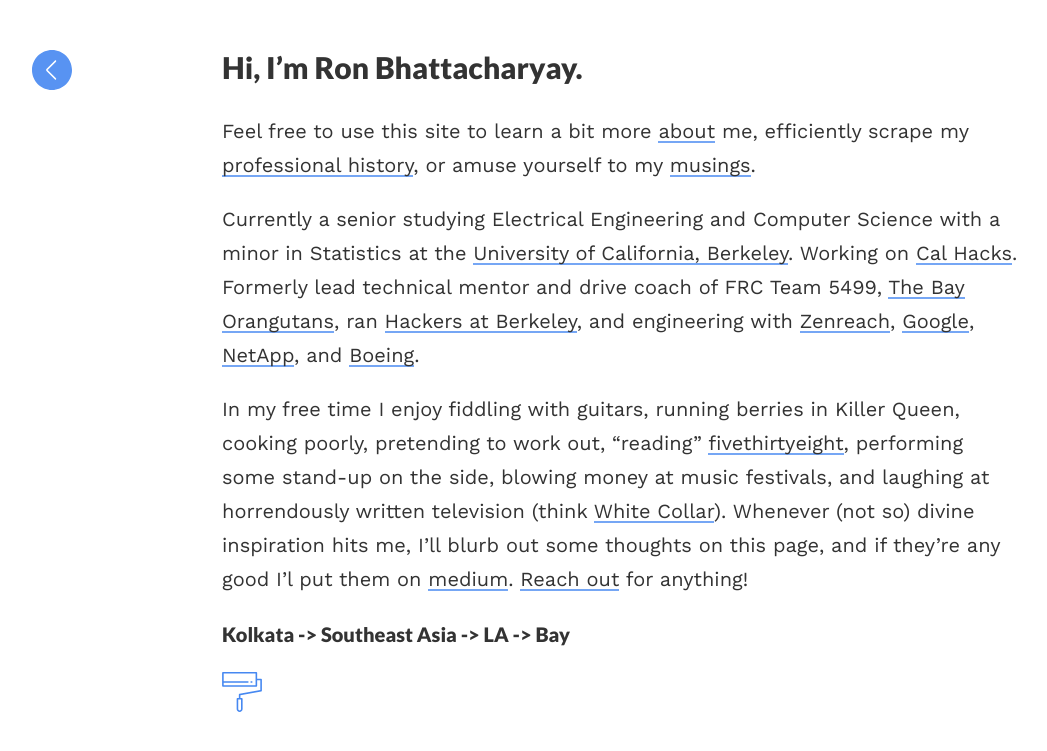
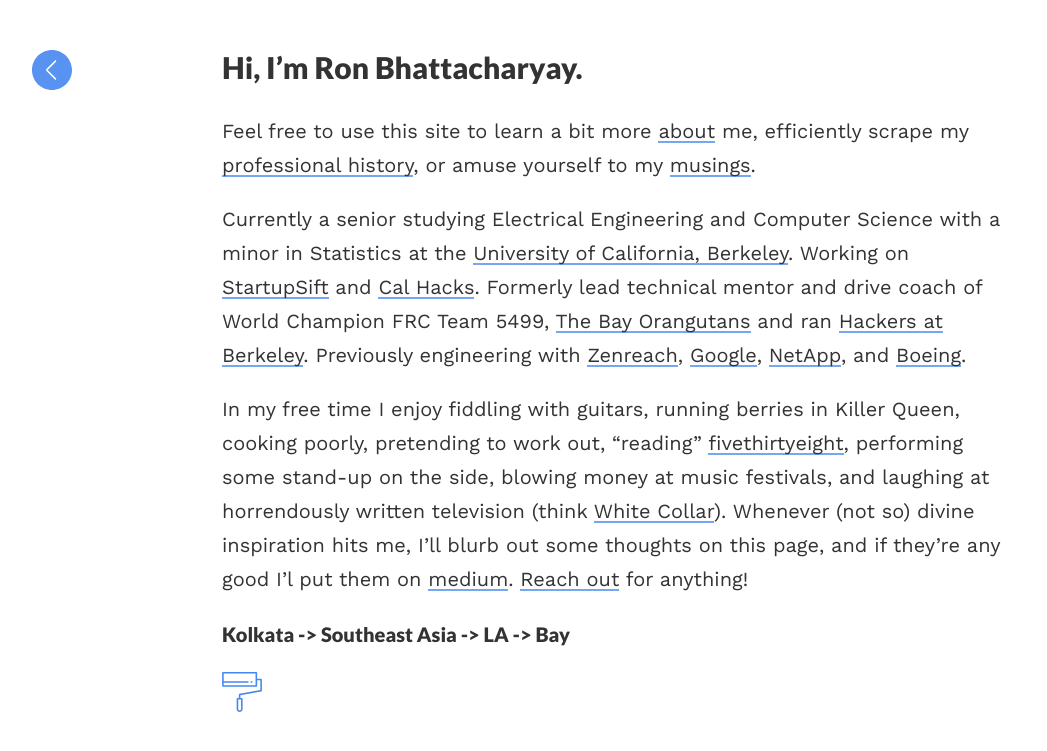
Before and after one commit to aranibatta/aranibatta.github.io, a Jekyll site: the page built from index.md, in a window 1280 px wide. Shown: the top 751 px of the page, without its empty margins (18-1065 px from the left). Built offline with Jekyll 4.4.1, drawn with Linux system fonts in a browser that asks for light colours; our own code applies the rules of GitHub Pages for plain Markdown files.

Commit message:
Update index.md

```diff
--- a/index.md
+++ b/index.md
@@ -7,7 +7,7 @@
 
 Feel free to use this site to learn a bit more [about](http://arani.io/about) me, efficiently scrape my [professional history](https://drive.google.com/file/d/0BzdGCwU1D9LTS0dlaDgtSkw2YVk/view?usp=sharing), or amuse yourself to my [musings](http://deeker.io).
 
-Currently a senior studying Electrical Engineering and Computer Science with a minor in Statistics at the [University of California, Berkeley](http://berkeley.edu). Working on [Cal Hacks](http://calhacks.io/). Formerly lead technical mentor and drive coach of FRC Team 5499, [The Bay Orangutans](http://team5499.org/), ran [Hackers at Berkeley](https://hackersatberkeley.com), and engineering with [Zenreach](http://zenreach.com), [Google](http://google.com), [NetApp](http://netapp.com), and [Boeing](http://boeing.com).
+Currently a senior studying Electrical Engineering and Computer Science with a minor in Statistics at the [University of California, Berkeley](http://berkeley.edu). Working on [StartupSift](http://startupsift.com) and [Cal Hacks](http://calhacks.io/). Formerly lead technical mentor and drive coach of World Champion FRC Team 5499, [The Bay Orangutans](http://team5499.org/) and ran [Hackers at Berkeley](https://hackersatberkeley.com). Previously engineering with [Zenreach](http://zenreach.com), [Google](http://google.com), [NetApp](http://netapp.com), and [Boeing](http://boeing.com).
 
 In my free time I enjoy fiddling with guitars, running berries in Killer Queen, cooking poorly, pretending to work out, "reading" [fivethirtyeight](http://fivethirtyeight.com/), performing some stand-up on the side, blowing money at music festivals, and laughing at horrendously written television (think [White Collar](http://www.imdb.com/title/tt1358522/)). Whenever (not so) divine inspiration hits me, I'll blurb out some thoughts on this page, and if they're any good I'l put them on [medium](https://medium.com/@aranibatta). [Reach out](https://keybase.io/arani) for anything!
 
```
